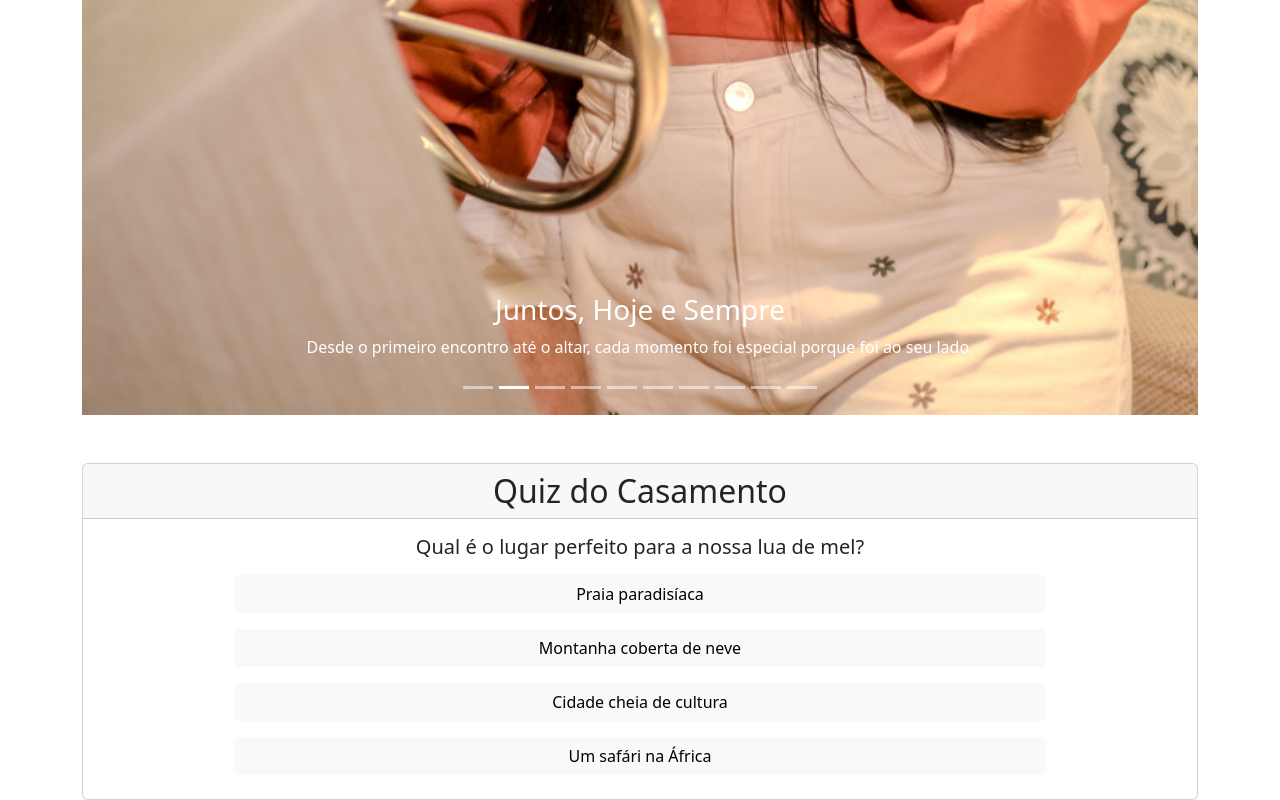
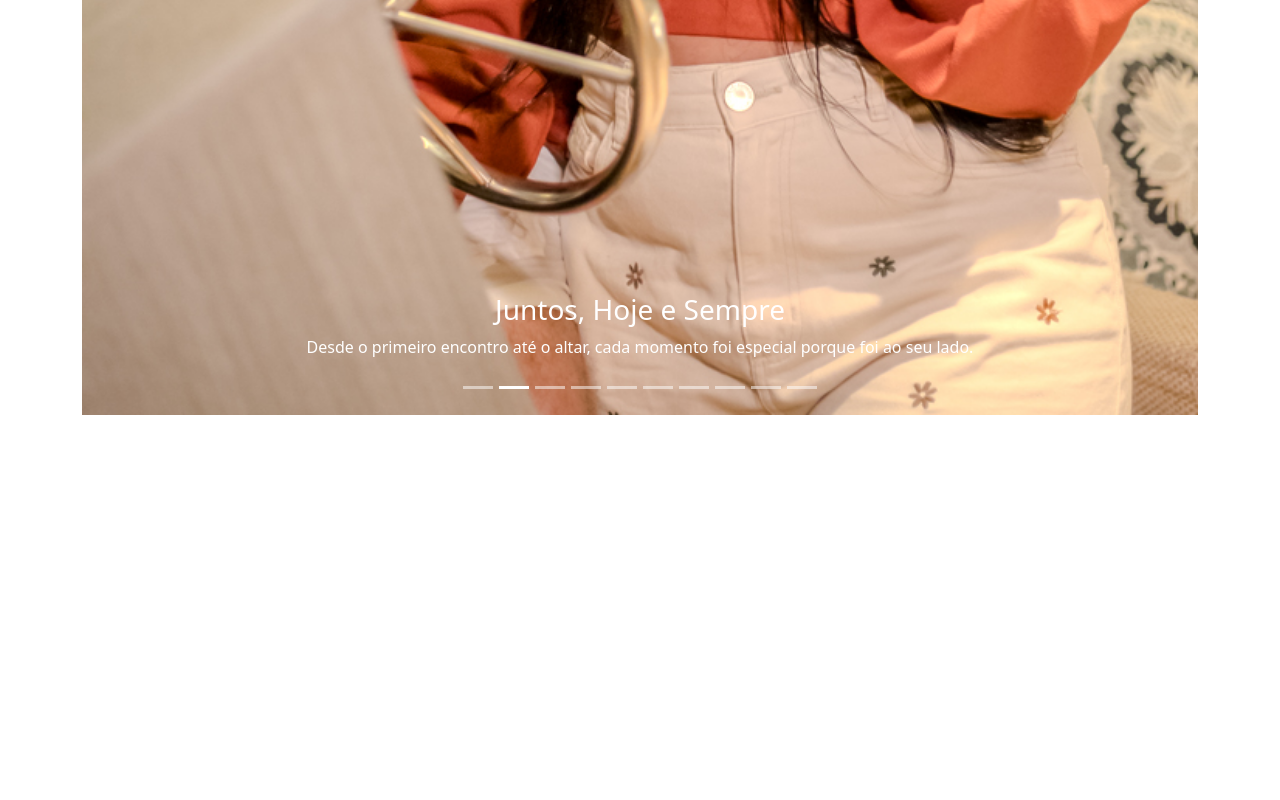
Before and after one commit to wericksilva/wedding-app, a Next.js app: page /historia in a window 1280 px wide. Shown: the part 1745-2545 px from the top of the page. After the commit the page ends 2160 px from the top, so only its background shows below. Built offline with nearby package versions, Linux system fonts and the light colour scheme.

Commit message:
quiz comentado

```diff
--- a/src/app/components/Quiz.js
+++ b/src/app/components/Quiz.js
@@ -1,8 +1,11 @@
+
 import React, { useState } from 'react';
 import { Card, Button } from 'react-bootstrap';
 
 const Quiz = () => {
+
     const questions = [
+
         {
             question: "Qual é o lugar perfeito para a nossa lua de mel?",
             options: [
--- a/src/app/historia/page.js
+++ b/src/app/historia/page.js
@@ -187,7 +187,8 @@ export default function Home() {
 
           </Carousel>
 
-          <Quiz />
+          {/**
+          <Quiz />*/}
 
         </div>
       </div>
```
